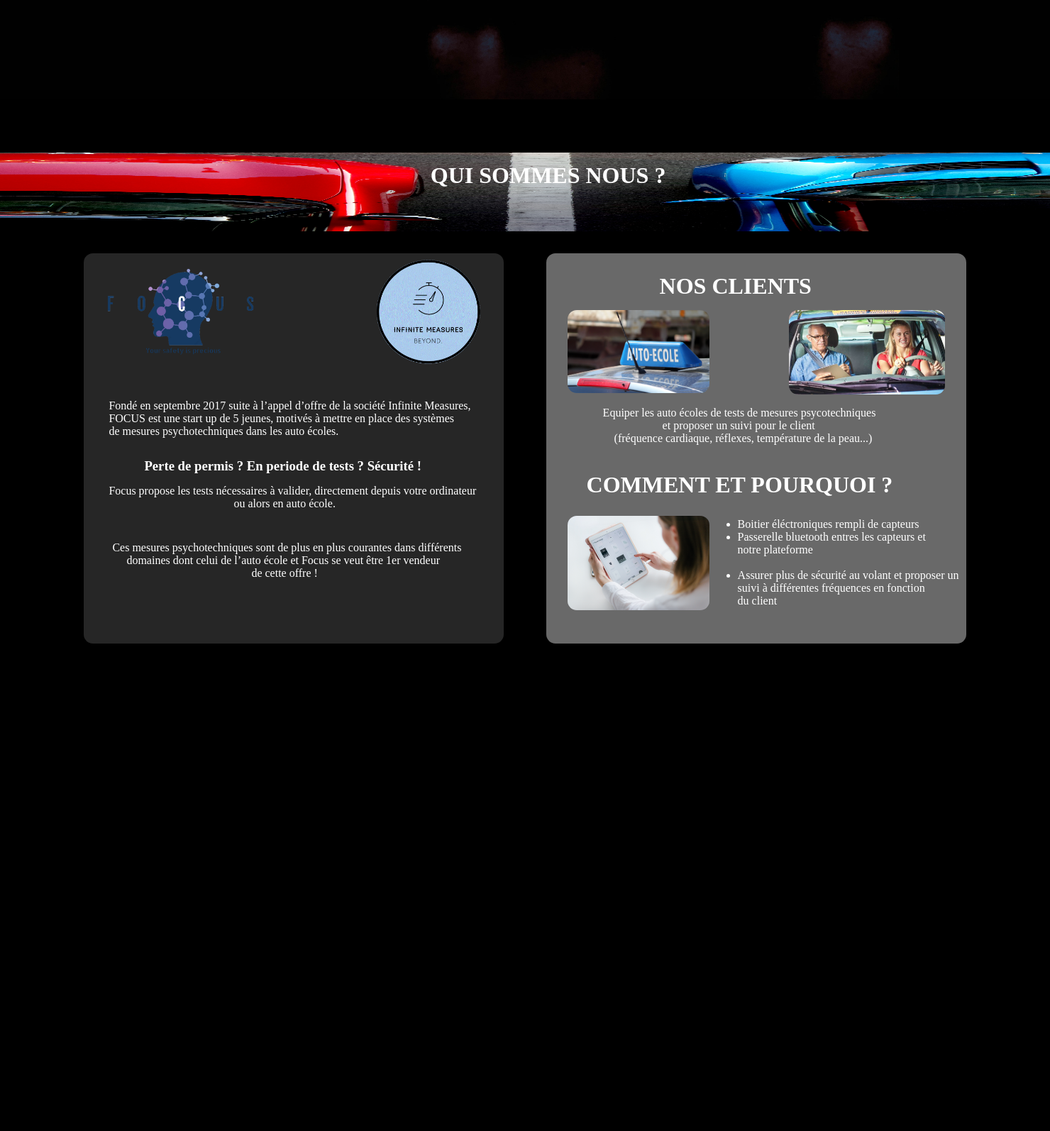
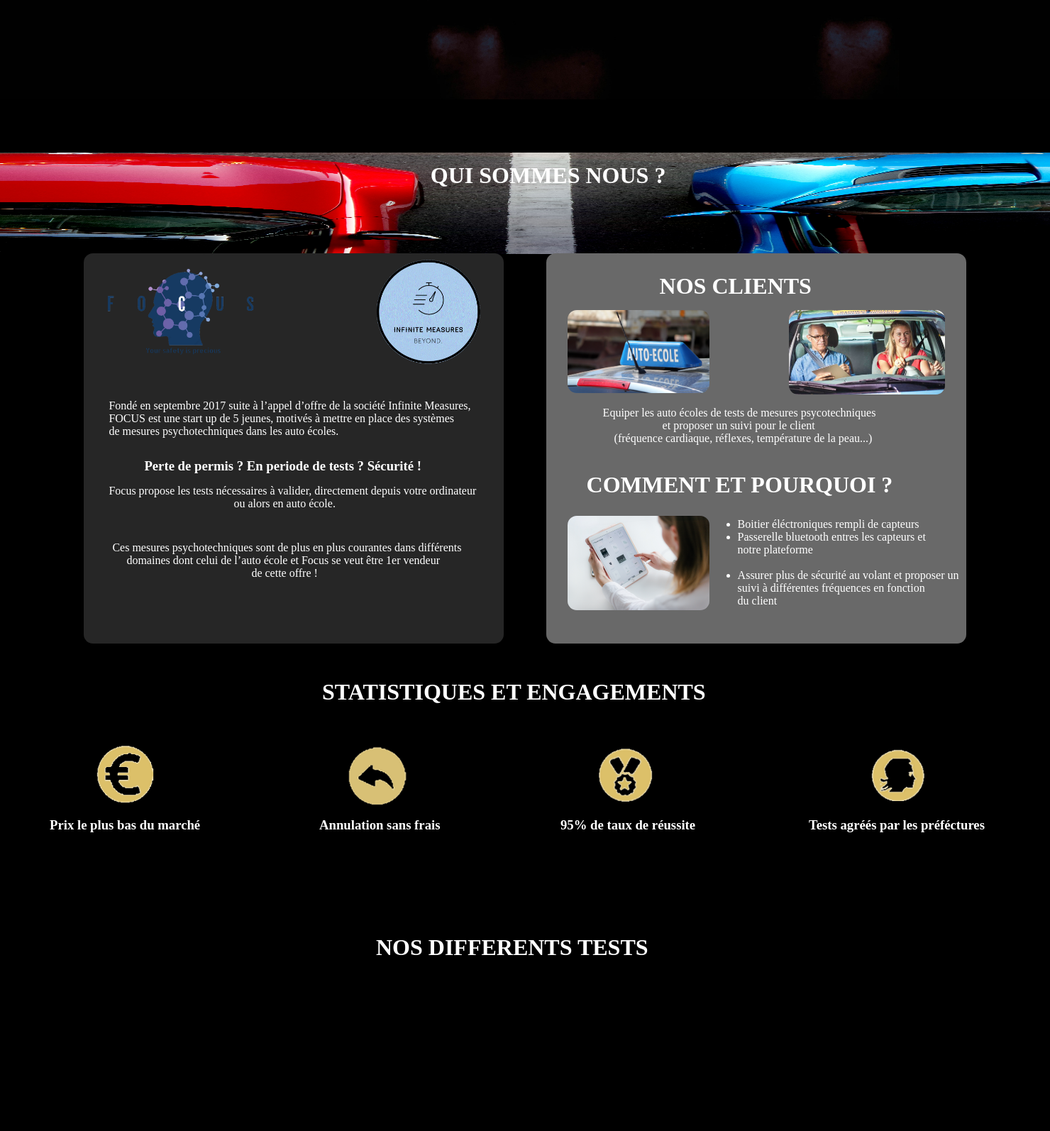
Before and after one commit to OscarPoels/FocusSiteWeb, a PHP site: page /Accueil.html in a window 1480 px wide. Shown: the part 635-2229 px from the top of the page at 71% size. Before the commit the page ends 1542 px from the top, so only its background shows below. Run offline with PHP 8.4, Linux system fonts and the light colour scheme.

Commit message:
fin page 2 Accueil.css

```diff
--- a/Accueil.css
+++ b/Accueil.css
@@ -116,7 +116,7 @@ nav li a:hover {
 
 .page2 {
     width: 100%;
-    height: 85%;
+    height: 110%;
 }
 
 #imagePage2 {
@@ -245,7 +245,77 @@ nav li a:hover {
     top: 357px;
 }
 
+#stat {
+    position: absolute;
+    color: white;
+    left: 454px;
+    top: 195%;
+}
+
+#l1 {
+    position: absolute;
+    width: 300px;
+    left: 30px;
+    top: 210%;
+}
+
+#titrel1 {
+    position: absolute;
+    left: 70px;
+    top: 221%;
+    color: white;
+}
+
+#l2 {
+    position: absolute;
+    width: 300px;
+    left: 380px;
+    top: 210%;
+}
+
+#titrel2 {
+    position: absolute;
+    left: 450px;
+    top: 221%;
+    color: white;
+}
+
+#l3 {
+    position: absolute;
+    width: 300px;
+    left: 730px;
+    top: 210%;
+}
+
+#titrel3 {
+    position: absolute;
+    left: 790px;
+    top: 221%;
+    color: white;
+}
+
+#l4 {
+    position: absolute;
+    width: 370px;
+    left: 1080px;
+    top: 209.5%;
+}
+
+#titrel4 {
+    position: absolute;
+    left: 1140px;
+    top: 221%;
+    color: white;
+}
+
 .page3 {
     width: 100%;
     height: 85%;
 }
+
+#titrePage3 {
+    position: absolute;
+    color: white;
+    left: 530px;
+    top: 240%;
+}
--- a/Accueil.html
+++ b/Accueil.html
@@ -79,9 +79,22 @@
             </li>
         </ul>
     </div>
+
+    <h1><p class="texte" id="stat">STATISTIQUES ET ENGAGEMENTS</p></h1>
+    <div class="statistiques_engagements">
+        <img src="images/l1.png" id="l1" alt="">
+        <h3><p class="texte" id="titrel1">Prix le plus bas du marché</p></h3>
+        <img src="images/l2.png" id="l2" alt="">
+        <h3><p class="texte" id="titrel2">Annulation sans frais</p></h3>
+        <img src="images/l3.png" id="l3" alt="">
+        <h3><p class="texte" id="titrel3">95% de taux de réussite</p></h3>
+        <img src="images/l4.png" id="l4" alt="">
+        <h3><p class="texte" id="titrel4">Tests agréés par les préféctures</p></h3>
+    </div>
 </scroll-page>
 
 <scroll-page class="page3">
+    <h1><p class="titre" id="titrePage3">NOS DIFFERENTS TESTS</p></h1>
 
 </scroll-page>
 
```
Also changed, not shown: images/homme.png (deleted), images/l1.png (added), images/l2.png (added), images/l3.png (added), images/l4.png (added).
